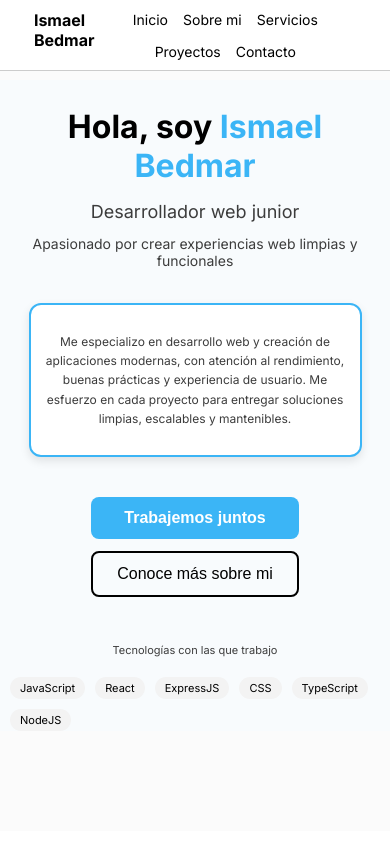
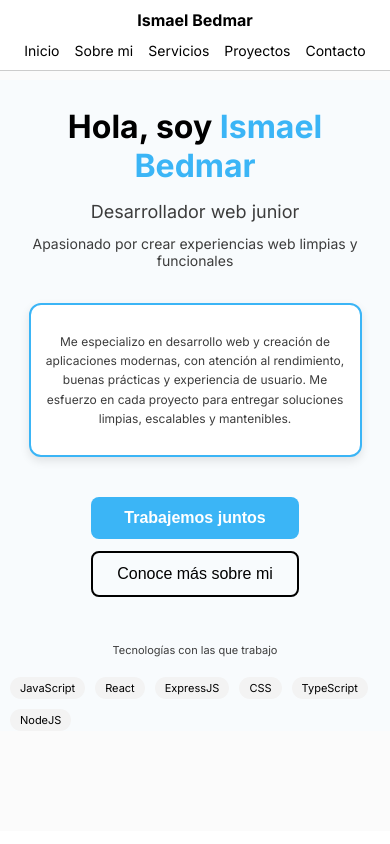
Before and after one commit to Ismabc05/ismaelbedmar, a React (Vite) app in the folder portfolio/: page / in a window 390 px wide. Shown: the top 844 px of the page. Built offline with nearby package versions, Linux system fonts and the light colour scheme.

Commit message:
cambios realizados

```diff
--- a/portfolio/src/estilos/navbar.css
+++ b/portfolio/src/estilos/navbar.css
@@ -54,36 +54,35 @@
     transform: scale(1.05);
 }
 
+.lista-navbar a.activo {
+    color: #3bb5f6 !important;
+}
+
 @media (max-width: 971px) {
 
-  .navbar {
-    flex-direction: column;
-    align-items: center;
+    .navbar {
     padding: 10px 1rem;
-    height: auto;
+  }
+
+  .navbar-container {
+    width: 100%;
+    display: grid;
+    grid-template-columns: 1fr;
+    row-gap: 10px;
+    justify-items: center;
   }
 
   .logo {
+    grid-column: 1;
+    justify-self: center;
     margin-left: 0;
-    font-size: 16px;
-    margin-bottom: 10px;
+    margin-bottom: 0;
   }
 
   .lista-navbar {
-    position: static;
-    transform: none;
-    display: flex;
-    flex-direction: row;
+    grid-column: 1;
+    justify-content: center;
+    flex-wrap: wrap;
     gap: 15px;
-    justify-content: center;
-    width: 100%;
-    padding: 0;
-    margin: 0;
-    flex-wrap: wrap;
-  }
-
-  .lista-navbar li a {
-    font-size: 14px;
-    display: block;
   }
 }
```
